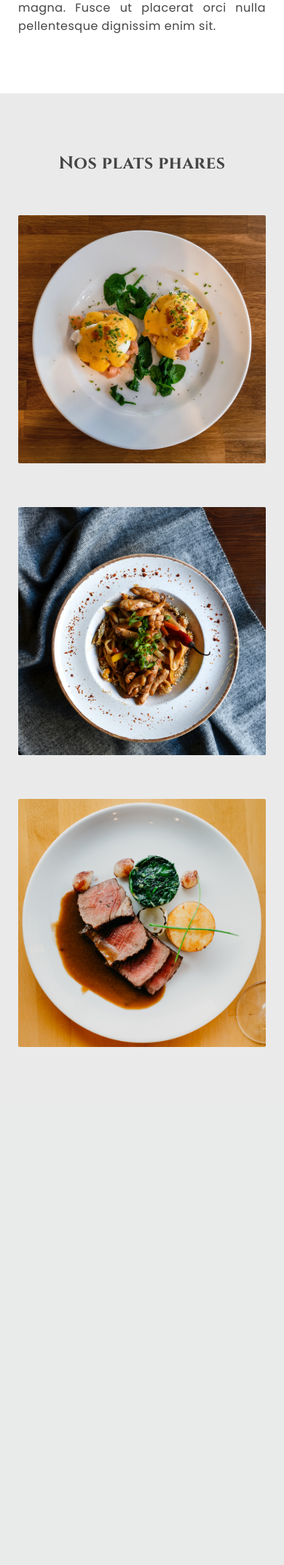
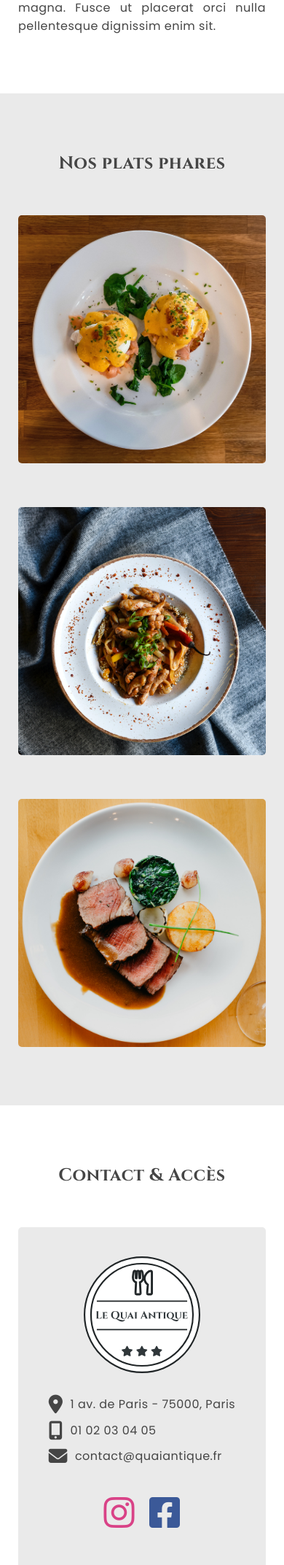
Before and after one commit to JeremyTdr/Le-Quai-Antique, a PHP site: page / in a window 390 px wide. Shown: the part 849-2994 px from the top of the page at 73% size. Before the commit the page ends 2284 px from the top, so only its background shows below. Run offline with PHP 8.4, Linux system fonts and the light colour scheme; some libraries are stand-ins or nearby versions.

Commit message:
Contact section created - Mobile & Desktop

```diff
--- a/index.php
+++ b/index.php
@@ -3,5 +3,6 @@
 <?php include './pages/main.php'; ?>
 <?php include './pages/presentation.php'; ?>
 <?php include './pages/bestDishes.php'; ?>
+<?php include './pages/contact.php'; ?>
 
 <?php include './pages/includes/html-foot.php'; ?>
--- /dev/null
+++ b/pages/contact.php
@@ -0,0 +1,22 @@
+<secion class="contact" id="contact">
+    <div class="content">
+        <h2>Contact & Accès</h2>
+        <div class="contact-items">
+            <div class="contact-infos">
+                <img class="logo" src="src/assets/Logo.svg" alt="logo du restaurant"></img>
+                <ul class="infos-items">
+                    <li class="infos-item"><i class="fas fa-map-marker-alt"></i>1 av. de Paris - 75000, Paris</li>
+                    <li class="infos-item"><i class="fas fa-mobile-alt"></i>01 02 03 04 05</li>
+                    <li class="infos-item"><i class="fas fa-envelope"></i>contact@quaiantique.fr</li>
+                </ul>
+                <div class="reseaux">
+                    <a href="https://www.instagram.com/" id="instagram"><i class="fab fa-instagram"></i></a>
+                    <a href="https://www.facebook.com/" id="facebook"><i class="fab fa-facebook-square"></i></a>
+                </div>
+            </div>
+            <div class="contact-map">
+                <iframe class="google-maps" src="https://www.google.com/maps/embed?pb=!1m18!1m12!1m3!1d83998.96777928845!2d2.26463436180185!3d48.85882549197555!2m3!1f0!2f0!3f0!3m2!1i1024!2i768!4f13.1!3m3!1m2!1s0x47e66e1f06e2b70f%3A0x40b82c3688c9460!2sParis!5e0!3m2!1sfr!2sfr!4v1681649467597!5m2!1sfr!2sfr" allowfullscreen="" loading="lazy" referrerpolicy="no-referrer-when-downgrade"></iframe>
+            </div>
+        </div>
+    </div>
+</secion>
--- a/src/sass/includes/_base.scss
+++ b/src/sass/includes/_base.scss
@@ -61,7 +61,7 @@ body {
   @media screen and (min-width: 700px) {
     .content {
       margin: 90px auto;
-      width: 70%;
+      width: 800px;
     }
   }
 }
--- a/src/sass/includes/_bestDishes.scss
+++ b/src/sass/includes/_bestDishes.scss
@@ -12,7 +12,8 @@
       .bestDishes-item {
         width: 100%;
         height: auto;
-        border-radius: 2px;
+        border-radius: $border-radius;
+        cursor: pointer;
       }
     }
   }
@@ -25,7 +26,7 @@
         gap: 0;
 
         .bestDishes-item {
-          width: 26%;
+          width: 28%;
         }
       }
     }
--- /dev/null
+++ b/src/sass/includes/_contact.scss
@@ -0,0 +1,79 @@
+.contact {
+  .content {
+    .contact-items {
+      display: flex;
+      flex-direction: column;
+      gap: 30px;
+      padding: 30px 10px;
+      background-color: $light;
+      border-radius: $border-radius;
+
+      .contact-infos {
+        width: 100%;
+        padding: 10px;
+        display: flex;
+        flex-direction: column;
+        align-items: center;
+        gap: 30px;
+
+        .logo {
+          width: 10rem;
+        }
+
+        .infos-items {
+          .infos-item {
+            margin-bottom: 10px;
+            display: flex;
+            align-items: center;
+
+            .fas {
+              padding-right: 10px;
+              font-size: 1.6rem;
+            }
+          }
+        }
+
+        .reseaux {
+          display: flex;
+          gap: 20px;
+          .fab {
+            font-size: 3rem;
+          }
+          #instagram {
+            color: #d94287;
+          }
+          #facebook {
+            color: #3b5998;
+          }
+        }
+      }
+
+      .contact-map {
+        padding: 10px;
+        height: 300px;
+
+        .google-maps {
+          width: 100%;
+          height: 100%;
+          border: none;
+        }
+      }
+    }
+
+    @media screen and (min-width: 700px) {
+      .contact-items {
+        flex-direction: row;
+        gap: 20px;
+
+        .contact-infos {
+          align-items: flex-start;
+          flex: 1;
+        }
+        .contact-map {
+          flex: 2;
+          height: auto;
+        }
+      }
+    }
+  }
+}
--- a/src/sass/style.scss
+++ b/src/sass/style.scss
@@ -3,3 +3,4 @@
 @import "./includes/mainPage";
 @import "./includes/presentation";
 @import "./includes/bestDishes";
+@import "./includes/contact";
--- a/src/style.css
+++ b/src/style.css
@@ -44,7 +44,7 @@ body a {
 @media screen and (min-width: 700px) {
   body .content {
     margin: 90px auto;
-    width: 70%;
+    width: 800px;
   }
 }
 
@@ -231,7 +231,8 @@ body a {
 .bestDishes .content .bestDishes-items .bestDishes-item {
   width: 100%;
   height: auto;
-  border-radius: 2px;
+  border-radius: 5px;
+  cursor: pointer;
 }
 @media screen and (min-width: 700px) {
   .bestDishes .content .bestDishes-items {
@@ -240,7 +241,72 @@ body a {
     gap: 0;
   }
   .bestDishes .content .bestDishes-items .bestDishes-item {
-    width: 26%;
+    width: 28%;
+  }
+}
+
+.contact .content .contact-items {
+  display: flex;
+  flex-direction: column;
+  gap: 30px;
+  padding: 30px 10px;
+  background-color: #eaeaea;
+  border-radius: 5px;
+}
+.contact .content .contact-items .contact-infos {
+  width: 100%;
+  padding: 10px;
+  display: flex;
+  flex-direction: column;
+  align-items: center;
+  gap: 30px;
+}
+.contact .content .contact-items .contact-infos .logo {
+  width: 10rem;
+}
+.contact .content .contact-items .contact-infos .infos-items .infos-item {
+  margin-bottom: 10px;
+  display: flex;
+  align-items: center;
+}
+.contact .content .contact-items .contact-infos .infos-items .infos-item .fas {
+  padding-right: 10px;
+  font-size: 1.6rem;
+}
+.contact .content .contact-items .contact-infos .reseaux {
+  display: flex;
+  gap: 20px;
+}
+.contact .content .contact-items .contact-infos .reseaux .fab {
+  font-size: 3rem;
+}
+.contact .content .contact-items .contact-infos .reseaux #instagram {
+  color: #d94287;
+}
+.contact .content .contact-items .contact-infos .reseaux #facebook {
+  color: #3b5998;
+}
+.contact .content .contact-items .contact-map {
+  padding: 10px;
+  height: 300px;
+}
+.contact .content .contact-items .contact-map .google-maps {
+  width: 100%;
+  height: 100%;
+  border: none;
+}
+@media screen and (min-width: 700px) {
+  .contact .content .contact-items {
+    flex-direction: row;
+    gap: 20px;
+  }
+  .contact .content .contact-items .contact-infos {
+    align-items: flex-start;
+    flex: 1;
+  }
+  .contact .content .contact-items .contact-map {
+    flex: 2;
+    height: auto;
   }
 }
 
```
Also changed, not shown: 1 other file.
